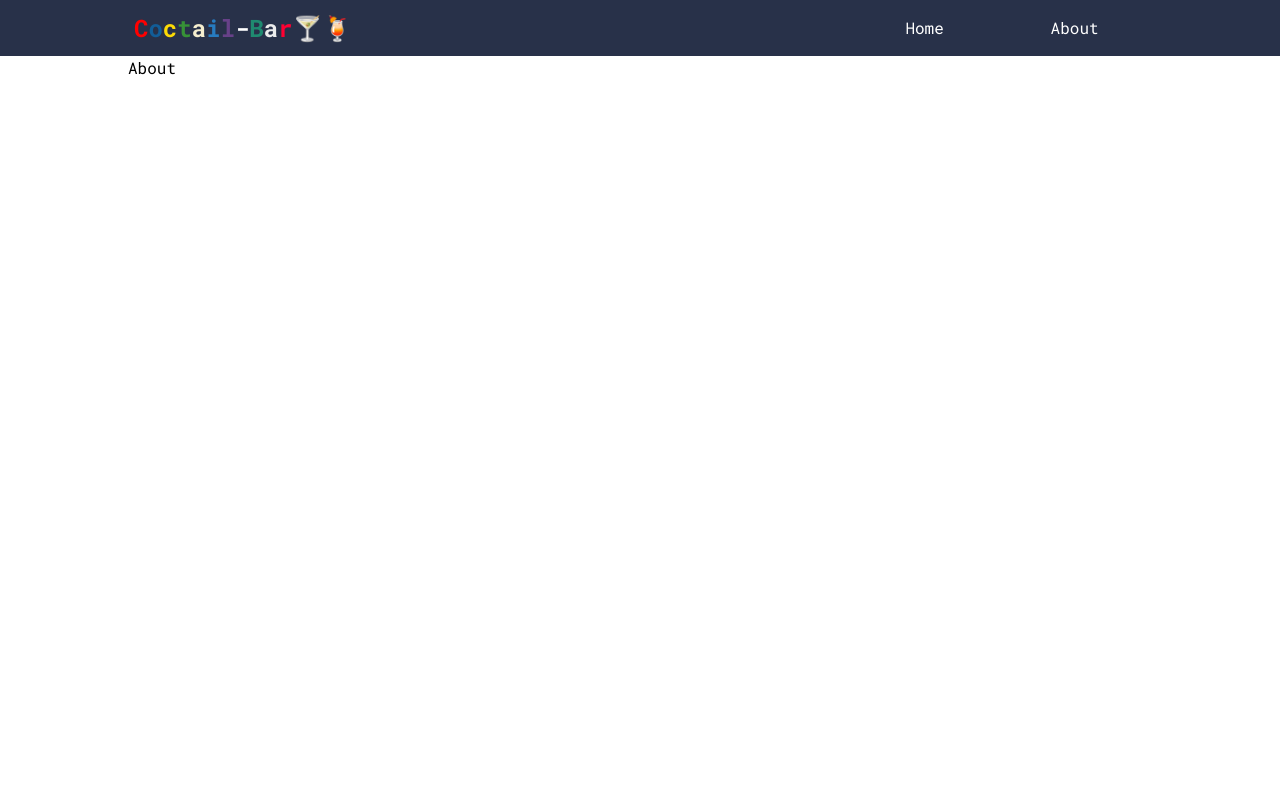
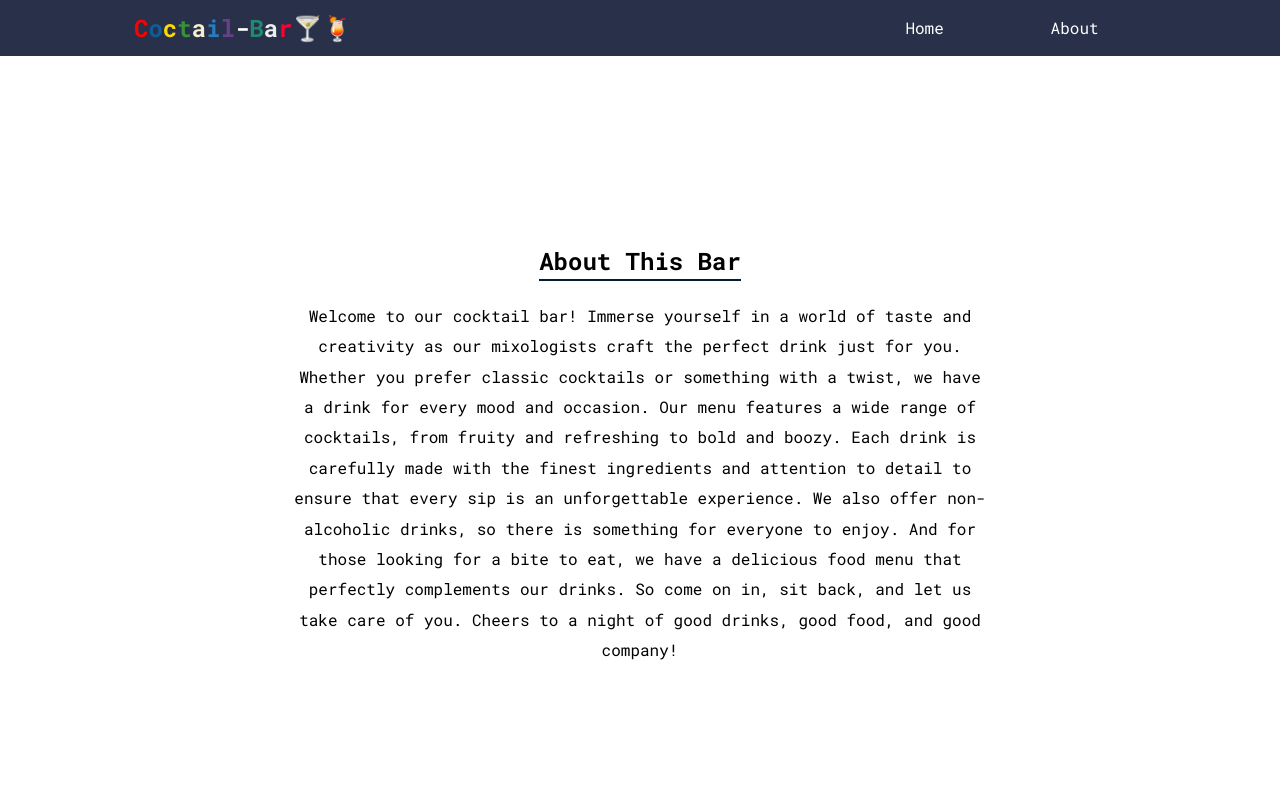
Before and after one commit to Aman710-hub/Coctail-Bar, a React (Create React App) app: page /about in a window 1280 px wide. Shown: the top 800 px of the page. Built offline with nearby package versions, Linux system fonts and the light colour scheme.

Commit message:
add: add coctent to about page

```diff
--- a/src/Pages/About.js
+++ b/src/Pages/About.js
@@ -2,9 +2,38 @@ import React from "react";
 import styled from "styled-components";
 
 const About = () => {
-  return <Wrapper className="container">About</Wrapper>;
+  return (
+    <Wrapper className="container">
+      <h2 className="text_decoration">About This Bar</h2>
+      <p>
+        Welcome to our cocktail bar! Immerse yourself in a world of taste and
+        creativity as our mixologists craft the perfect drink just for you.
+        Whether you prefer classic cocktails or something with a twist, we have
+        a drink for every mood and occasion. Our menu features a wide range of
+        cocktails, from fruity and refreshing to bold and boozy. Each drink is
+        carefully made with the finest ingredients and attention to detail to
+        ensure that every sip is an unforgettable experience. We also offer
+        non-alcoholic drinks, so there is something for everyone to enjoy. And
+        for those looking for a bite to eat, we have a delicious food menu that
+        perfectly complements our drinks. So come on in, sit back, and let us
+        take care of you. Cheers to a night of good drinks, good food, and good
+        company!
+      </p>
+    </Wrapper>
+  );
 };
 
 export default About;
 
-const Wrapper = styled.section``;
+const Wrapper = styled.section`
+  display: grid;
+  place-content: center;
+  text-align: center;
+  max-width: 700px;
+  line-height: 1.9rem;
+  h2 {
+    width: max-content;
+    margin-inline: auto;
+    margin-bottom: 20px;
+  }
+`;
--- a/src/index.css
+++ b/src/index.css
@@ -7,8 +7,12 @@
   margin-inline: auto;
   max-width: 80vw;
   min-height: 100vh;
+}
 
-  /* background-color: red; */
+.text_decoration {
+  border-bottom: 2px solid #041c32;
+  outline-offset: 8px;
+  padding-bottom: 2px;
 }
 
 /* Box sizing rules */
```
